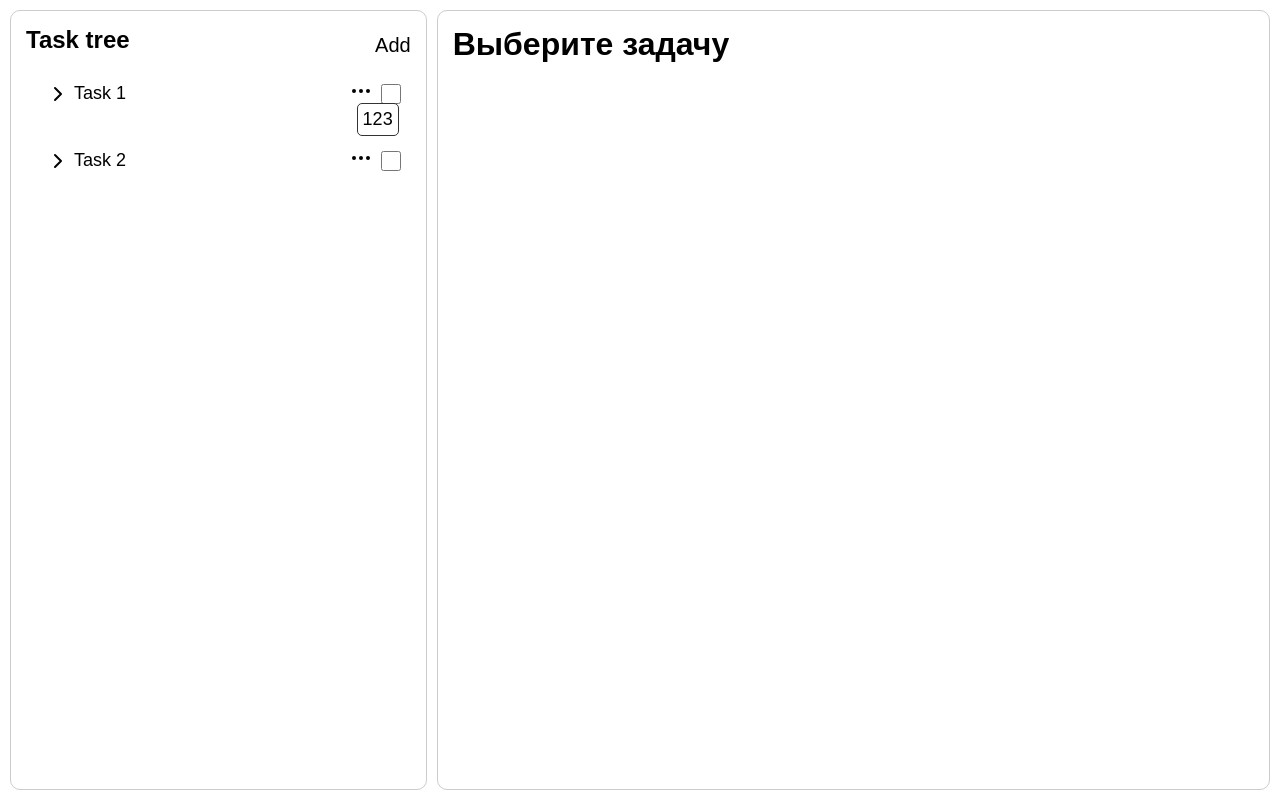
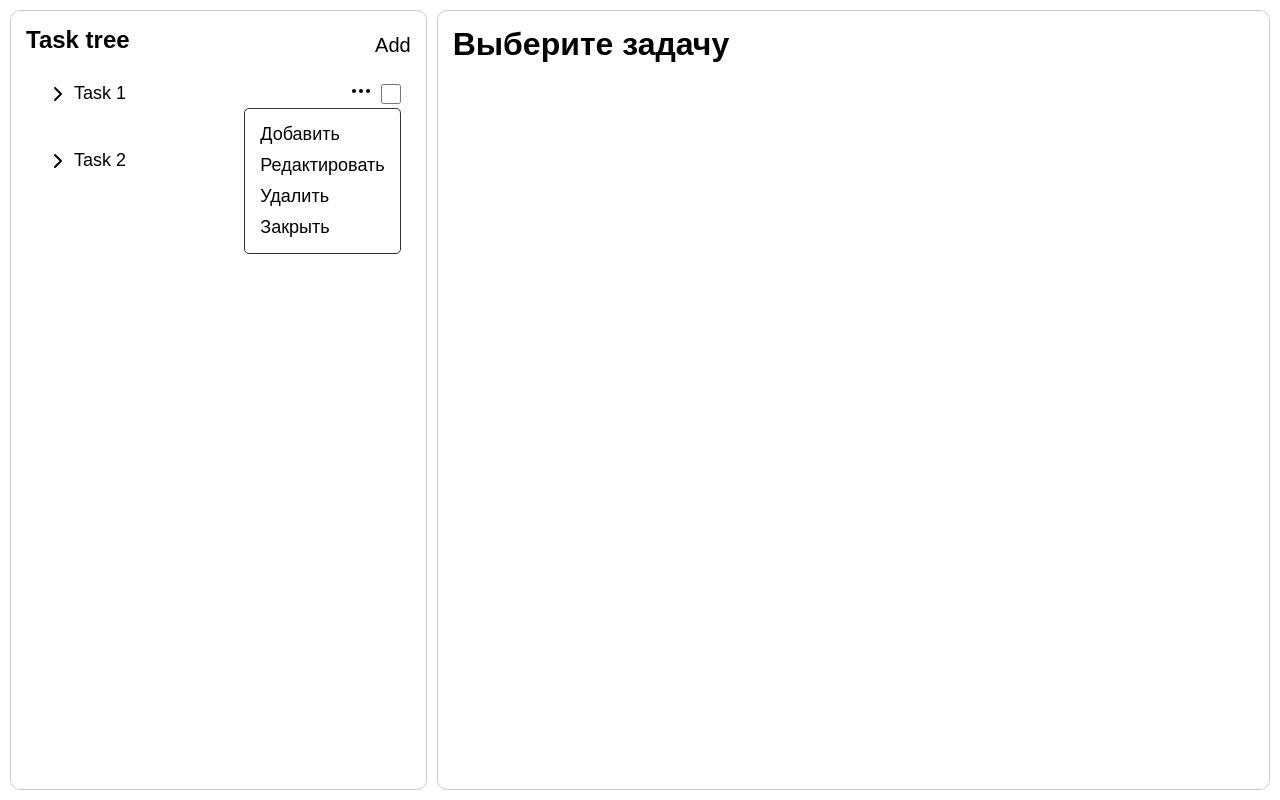
Before and after one commit to pablosukaban/testovoe-apricode, a React (Vite) app: page / in a window 1280 px wide. Both pictures are taken after a click on the element 360 px from the left and 93 px from the top of the page. Built offline with nearby package versions, Linux system fonts and the light colour scheme.

Commit message:
edit стили, отмена

```diff
--- a/src/components/TaskItem.tsx
+++ b/src/components/TaskItem.tsx
@@ -1,17 +1,9 @@
 import taskState, { Task } from '../store/TaskState.ts';
-import { ChevronRight, ChevronDown } from 'lucide-react';
+import { ChevronRight, ChevronDown, Check, X } from 'lucide-react';
 import { observer } from 'mobx-react-lite';
 import { MoreHorizontal } from 'lucide-react';
 import { useState } from 'react';
-
-type TaskMenuProps = {
-  isMenuOpened: boolean;
-  closeMenu: () => void;
-};
-
-const TaskMenu = ({ closeMenu, isMenuOpened }: TaskMenuProps) => {
-  return <div className={`task-menu ${isMenuOpened && 'open'}`}>123</div>;
-};
+import { TaskMenu } from './TaskMenu.tsx';
 
 type TaskItemProps = {
   givenTask: Task;
@@ -19,6 +11,22 @@ type TaskItemProps = {
 
 const TaskItem = observer(({ givenTask }: TaskItemProps) => {
   const [isMenuOpened, setIsMenuOpened] = useState(false);
+
+  const [isEditing, setIsEditing] = useState(false);
+  const [editValue, setEditValue] = useState(givenTask.title);
+
+  const closeMenu = () => {
+    setIsMenuOpened(false);
+  };
+
+  const startEditing = () => {
+    closeMenu();
+    setIsEditing(true);
+  };
+
+  const endEditing = () => {
+    setIsEditing(false);
+  };
 
   const handleItemClick = (e: React.MouseEvent, id: number) => {
     e.stopPropagation();
@@ -53,6 +61,22 @@ const TaskItem = observer(({ givenTask }: TaskItemProps) => {
       onClick={(e) => handleItemClick(e, givenTask.id)}
     >
       <div className={'task-item-main'}>
+        {isEditing ? (
+          <div className={'task-item-edit'}>
+            <input
+              type={'text'}
+              value={editValue}
+              onChange={(e) => setEditValue(e.target.value)}
+            />
+            <span>
+              <Check />
+            </span>
+            <span onClick={endEditing}>
+              <X />
+            </span>
+          </div>
+        ) : (
+          <>
             <label
               className={`task-item-text ${givenTask.completed && 'completed'}`}
             >
@@ -62,9 +86,14 @@ const TaskItem = observer(({ givenTask }: TaskItemProps) => {
               </span>
             </label>
             <span className={'task-options'}>
-          <span onClick={handleMoreClick}>
+              <span onClick={handleMoreClick} className={'more'}>
                 <MoreHorizontal />
               </span>
+              <TaskMenu
+                closeMenu={closeMenu}
+                isMenuOpened={isMenuOpened}
+                startEditing={startEditing}
+              />
               <input
                 type={'checkbox'}
                 className={'task-checkbox'}
@@ -72,15 +101,13 @@ const TaskItem = observer(({ givenTask }: TaskItemProps) => {
                 onChange={(e) => handleCheckboxChange(e, givenTask.id)}
               />
             </span>
+          </>
+        )}
       </div>
       {givenTask.isActive &&
         givenTask.subTaskList.map((item) => (
           <TaskItem givenTask={item} key={item.id} />
         ))}
-      <TaskMenu
-        closeMenu={() => setIsMenuOpened(false)}
-        isMenuOpened={isMenuOpened}
-      />
     </div>
   );
 });
--- /dev/null
+++ b/src/components/TaskMenu.tsx
@@ -0,0 +1,32 @@
+type TaskMenuProps = {
+  isMenuOpened: boolean;
+  closeMenu: () => void;
+  startEditing: () => void;
+};
+
+export const TaskMenu = ({
+  closeMenu,
+  isMenuOpened,
+  startEditing,
+}: TaskMenuProps) => {
+  const handleEditClick = (e: React.MouseEvent) => {
+    e.stopPropagation();
+    e.preventDefault();
+    startEditing();
+  };
+
+  const handleCloseClick = (e: React.MouseEvent) => {
+    e.stopPropagation();
+
+    closeMenu();
+  };
+
+  return (
+    <ul className={`task-menu ${isMenuOpened && 'open'}`}>
+      <li>Добавить</li>
+      <li onClick={handleEditClick}>Редактировать</li>
+      <li>Удалить</li>
+      <li onClick={handleCloseClick}>Закрыть</li>
+    </ul>
+  );
+};
--- a/src/styles.scss
+++ b/src/styles.scss
@@ -40,7 +40,6 @@ h2 {
 }
 
 .task-item-container {
-  position: relative;
 
   width: 100%;
   border-radius: 7px;
@@ -89,20 +88,34 @@ h2 {
 
 .task-menu {
   position: absolute;
-  bottom: -15px;
-  right: 10px;
   display: none;
+  top: 100%;
+  right: 0;
 
   z-index: 10;
 
   background: white;
   border: 1px solid #333;
   border-radius: 5px;
-  padding: 5px;
+  padding: 15px;
   font-size: 1.125rem;
 
+  list-style: none;
+
+  flex-direction: column;
+  gap: 10px;
+
+
   &.open {
-    display: block;
+    display: flex;
+  }
+
+  li {
+    cursor: pointer;
+
+    &:hover {
+      text-decoration: underline;
+    }
   }
 }
 
@@ -131,6 +144,21 @@ h2 {
   display: flex;
   align-items: center;
   gap: 8px;
+
+  position: relative;
+}
+
+.task-item-edit {
+  width: 100%;
+  display: flex;
+  gap: 4px;
+
+  input {
+    width: 100%;
+    padding: 5px;
+    border: 1px solid $gray;
+    border-radius: 5px;
+  }
 }
 
 // ===== task view =====
```
Lines whose indentation alone changed are shown as unchanged.
